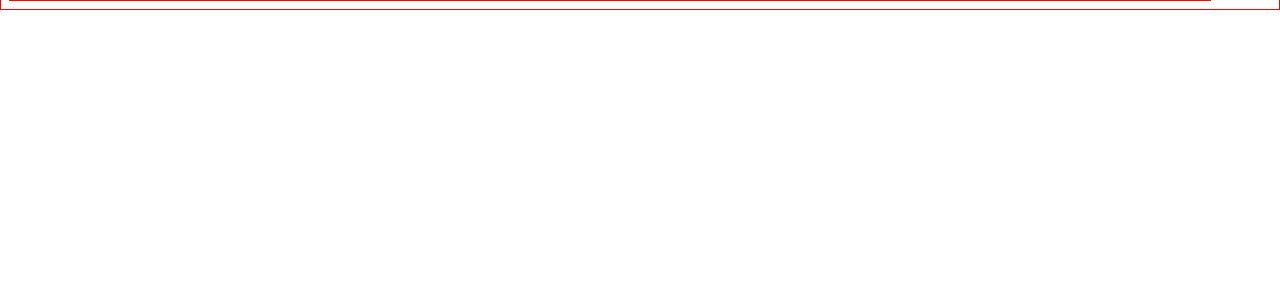
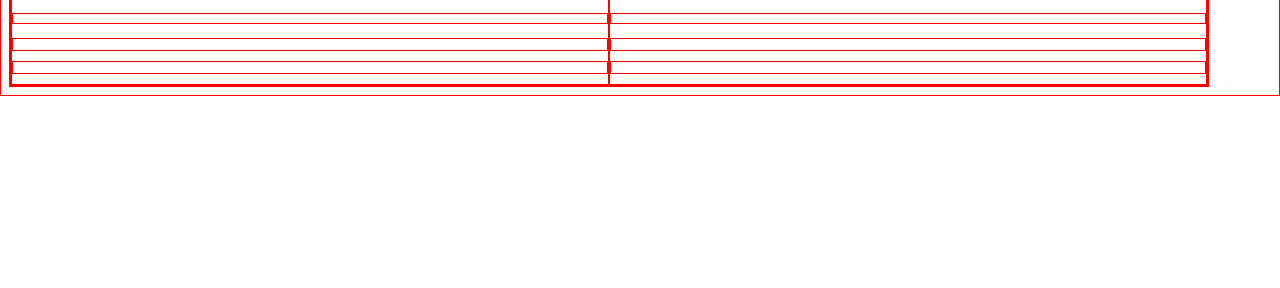
Before and after one commit to patrickkenyon/patrick-profile, a PHP site: page /portfolio.html in a window 1280 px wide. Shown: the part 512-800 px from the top of the page. Run offline with PHP 8.4, Linux system fonts and the light colour scheme.

Commit message:
background to project added

```diff
--- a/portfolio.html
+++ b/portfolio.html
@@ -32,22 +32,22 @@
         </div>
     </section>
     <section class="project-holder">
-        <div class="project">
+        <div class="project project1">
             <h5>Example project</h5>
             <p>Example text for my example project</p>
             <p>More example text for my example project</p>
         </div>
-        <div class="project">
+        <div class="project project 2">
             <h5>Example project</h5>
             <p>Example text for my example project</p>
             <p>More example text for my example project</p>
         </div>
-        <div class="project">
+        <div class="project project 3">
             <h5>Example project</h5>
             <p>Example text for my example project</p>
             <p>More example text for my example project</p>
         </div>
-        <div class="project">
+        <div class="project project 4">
             <h5>Example project</h5>
             <p>Example text for my example project</p>
             <p>More example text for my example project</p>
--- a/style.css
+++ b/style.css
@@ -1,5 +1,6 @@
 * {
     border: red solid 1px;
+    box-sizing: border-box;
 }
 
 html {
@@ -34,10 +35,19 @@ header {
 .project-holder {
     display: flex;
     width: 100%;
+    flex-wrap: wrap;
+    justify-content: center;
+    text-align: center;
 }
 
 .project {
-    width: 25%;
-    flex-wrap: wrap;
     align-items: baseline;
+    flex: 1 1 50%;
+    max-width: 50%;
+    color: #fff;
 }
+
+.project1 {
+    background-image: url("https://images.pexels.com/photos/1393996/pexels-photo-1393996.jpeg?auto=compress&cs=tinysrgb&h=350");
+    background-size: contain;
+}
```
